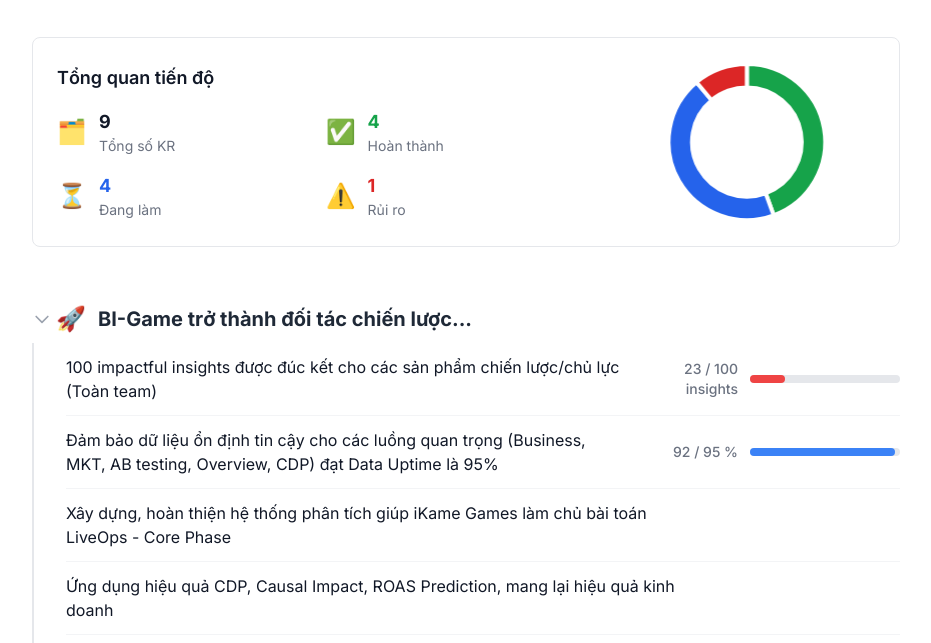
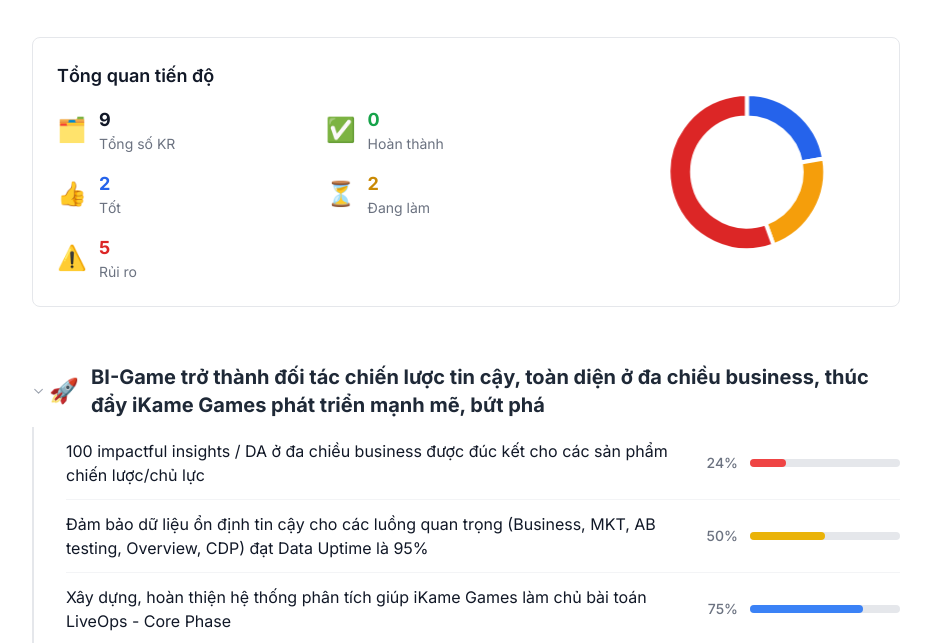
Before and after one commit to congtt041195/okr-dashboard, a plain HTML site: page index.html in a window 1280 px wide. Shown: the part 139-782 px from the top of the page, without its empty margins (174-1105 px from the left). Drawn offline with nearby package versions, Linux system fonts and the light colour scheme.

Commit message:
Update index.html

```diff
--- a/index.html
+++ b/index.html
@@ -27,6 +27,9 @@
         .progress-bar-wrapper {
             width: 150px;
         }
+        .kr-container.hidden {
+            display: none;
+        }
     </style>
 </head>
 <body class="text-gray-900">
@@ -47,28 +50,35 @@
                         <div class="flex items-center space-x-3">
                             <span class="text-2xl">🗂️</span>
                             <div>
-                                <p class="font-bold text-lg" id="total-krs">9</p>
+                                <p class="font-bold text-lg" id="total-krs">0</p>
                                 <p class="text-sm text-gray-500">Tổng số KR</p>
                             </div>
                         </div>
                         <div class="flex items-center space-x-3">
                             <span class="text-2xl">✅</span>
                             <div>
-                                <p class="font-bold text-lg text-green-600" id="completed-krs">4</p>
+                                <p class="font-bold text-lg text-green-600" id="completed-krs">0</p>
                                 <p class="text-sm text-gray-500">Hoàn thành</p>
+                            </div>
+                        </div>
+                        <div class="flex items-center space-x-3">
+                            <span class="text-2xl">👍</span>
+                             <div>
+                                <p class="font-bold text-lg text-blue-600" id="ontrack-krs">0</p>
+                                <p class="text-sm text-gray-500">Tốt</p>
                             </div>
                         </div>
                          <div class="flex items-center space-x-3">
                             <span class="text-2xl">⏳</span>
                              <div>
-                                <p class="font-bold text-lg text-blue-600" id="inprogress-krs">4</p>
+                                <p class="font-bold text-lg text-yellow-600" id="inprogress-krs">0</p>
                                 <p class="text-sm text-gray-500">Đang làm</p>
                             </div>
                         </div>
                          <div class="flex items-center space-x-3">
                             <span class="text-2xl">⚠️</span>
                             <div>
-                                <p class="font-bold text-lg text-red-600" id="atrisk-krs">1</p>
+                                <p class="font-bold text-lg text-red-600" id="atrisk-krs">0</p>
                                 <p class="text-sm text-gray-500">Rủi ro</p>
                             </div>
                         </div>
@@ -79,30 +89,8 @@
         </section>
 
         <!-- Objectives Section -->
-        <main class="space-y-8">
-            <!-- Objective 1 -->
-            <section id="objective-1">
-                <div class="objective-toggle flex items-center cursor-pointer py-2 group">
-                    <svg class="toggle-icon open w-5 h-5 mr-1 text-gray-400 group-hover:text-gray-600" fill="none" stroke="currentColor" viewBox="0 0 24 24" xmlns="http://www.w3.org/2000/svg"><path stroke-linecap="round" stroke-linejoin="round" stroke-width="2" d="M9 5l7 7-7 7"></path></svg>
-                    <span class="text-2xl mr-3">🚀</span>
-                    <h2 class="text-xl font-bold text-gray-800">BI-Game trở thành đối tác chiến lược...</h2>
-                </div>
-                <div class="kr-container pl-8 border-l-2 border-gray-200">
-                    <!-- KRs will be injected here by JS -->
-                </div>
-            </section>
-
-            <!-- Objective 2 -->
-            <section id="objective-2">
-                 <div class="objective-toggle flex items-center cursor-pointer py-2 group">
-                    <svg class="toggle-icon open w-5 h-5 mr-1 text-gray-400 group-hover:text-gray-600" fill="none" stroke="currentColor" viewBox="0 0 24 24" xmlns="http://www.w3.org/2000/svg"><path stroke-linecap="round" stroke-linejoin="round" stroke-width="2" d="M9 5l7 7-7 7"></path></svg>
-                    <span class="text-2xl mr-3">🔥</span>
-                    <h2 class="text-xl font-bold text-gray-800">Đội ngũ team vững mạnh, nhiệt huyết...</h2>
-                </div>
-                 <div class="kr-container pl-8 border-l-2 border-gray-200">
-                     <!-- KRs will be injected here by JS -->
-                </div>
-            </section>
+        <main id="objectives-container" class="space-y-8">
+            <!-- Objectives will be injected here by JS -->
         </main>
     </div>
 
@@ -110,75 +98,90 @@
     document.addEventListener('DOMContentLoaded', function() {
 
         // --- DATA SOURCE ---
+        // Data parsed from "H1- 2025 OKR Planning & Execution - 1. OKRs.csv"
+        // Progress is now a direct percentage value.
         const okrData = {
-            objective1: [
-                { type: 'metric', title: '100 impactful insights được đúc kết cho các sản phẩm chiến lược/chủ lực (Toàn team)', current: 23, target: 100, unit: 'insights' },
-                { type: 'metric', title: 'Đảm bảo dữ liệu ổn định tin cậy cho các luồng quan trọng (Business, MKT, AB testing, Overview, CDP) đạt Data Uptime là 95%', current: 92, target: 95, unit: '%' },
-                { type: 'task', title: 'Xây dựng, hoàn thiện hệ thống phân tích giúp iKame Games làm chủ bài toán LiveOps - Core Phase', completed: false },
-                { type: 'task', title: 'Ứng dụng hiệu quả CDP, Causal Impact, ROAS Prediction, mang lại hiệu quả kinh doanh', completed: false },
-                { type: 'task', title: 'Đúc rút quy trình đánh giá đo lường Marketing Measurement hiệu quả', completed: true },
+            "🚀 BI-Game trở thành đối tác chiến lược tin cậy, toàn diện ở đa chiều business, thúc đẩy iKame Games phát triển mạnh mẽ, bứt phá": [
+                { title: '100 impactful insights / DA ở đa chiều business được đúc kết cho các sản phẩm chiến lược/chủ lực', progress: 0.24 },
+                { title: 'Đảm bảo dữ liệu ổn định tin cậy cho các luồng quan trọng (Business, MKT, AB testing, Overview, CDP) đạt Data Uptime là 95%', progress: 0.50 },
+                { title: 'Xây dựng, hoàn thiện hệ thống phân tích giúp iKame Games làm chủ bài toán LiveOps - Core Phase', progress: 0.75 },
+                { title: 'Ứng dụng hiệu quả CDP, Causal Impact, ROAS Prediction, mang lại hiệu quả kinh doanh', progress: 0.70 },
+                { title: 'Đúc rút quy trình đánh giá đo lường Marketing Measurement hiệu quả', progress: 0.50 },
             ],
-            objective2: [
-                { type: 'metric', title: '100% thành viên team được áp dụng hệ thống Level và áp dụng để phát triển bản thân', current: 100, target: 100, unit: '%' },
-                { type: 'metric', title: '100% thành viên team được trang bị đầy đủ IKM và được đánh giá là ứng dụng hiệu quả', current: 100, target: 100, unit: '%' },
-                { type: 'metric', title: '100% thành viên team được trang bị công cụ AI để nâng cao hiệu suất', current: 100, target: 100, unit: '%' },
-                { type: 'metric', title: 'Tuyển dụng và onboard thành công 03 Data Analyst trong H1-2025', current: 2, target: 3, unit: 'người' },
+            "🔥 Đội ngũ team vững mạnh, nhiệt huyết, sáng tạo, không ngừng nâng tầm": [
+                { title: '100% thành viên team được áp dụng hệ thống Level và áp dụng để phát triển bản thân', progress: 0.00 },
+                { title: '100% thành viên team được trang bị đầy đủ IKM và được đánh giá là ứng dụng hiệu quả để nâng cao hiệu quả công việc', progress: 0.10 },
+                { title: '100% thành viên team được trang bị công cụ AI để nâng cao hiệu suất của team', progress: 0.20 },
+                { title: 'Tuyển dụng và onboard thành công 03 Data Analyst trong H1-2025', progress: 0.30 },
             ]
         };
 
-        const krContainer1 = document.querySelector('#objective-1 .kr-container');
-        const krContainer2 = document.querySelector('#objective-2 .kr-container');
-
-        let summary = { completed: 0, inProgress: 0, atRisk: 0 };
+        const objectivesContainer = document.getElementById('objectives-container');
+        let summary = { completed: 0, onTrack: 0, inProgress: 0, atRisk: 0, total: 0 };
 
         function createKrRow(kr) {
-            let progressHtml = '';
-            let progress = 0;
-            let status = 'inProgress';
+            const progressPercent = kr.progress * 100;
 
-            if (kr.type === 'metric') {
-                progress = kr.target > 0 ? (kr.current / kr.target) * 100 : 100;
-                if (progress >= 100) status = 'completed';
-                else if (progress < 50) status = 'atRisk'; // Example risk threshold
+            // Determine status and color based on the numeric progress value
+            let colorClass = 'bg-red-500'; // At risk
+            let statusKey = 'atRisk';
 
-                const displayProgress = Math.min(progress, 100);
-                const color = status === 'completed' ? 'bg-green-500' : status === 'atRisk' ? 'bg-red-500' : 'bg-blue-500';
+            if (progressPercent >= 100) {
+                colorClass = 'bg-green-500';
+                statusKey = 'completed';
+            } else if (progressPercent >= 70) {
+                colorClass = 'bg-blue-500';
+                statusKey = 'onTrack';
+            } else if (progressPercent >= 40) {
+                colorClass = 'bg-yellow-500';
+                statusKey = 'inProgress';
+            }
 
-                progressHtml = `
+            // Generate the progress bar HTML
+            const progressHtml = `
                 <div class="flex items-center space-x-3">
-                        <span class="text-sm font-medium text-gray-500 w-24 text-right">${kr.current} / ${kr.target} ${kr.unit}</span>
+                    <span class="text-sm font-medium text-gray-500 w-12 text-right">${progressPercent.toFixed(0)}%</span>
                     <div class="progress-bar-wrapper bg-gray-200 rounded-full h-2">
-                            <div class="${color} h-2 rounded-full" style="width: ${displayProgress}%"></div>
+                        <div class="${colorClass} h-2 rounded-full" style="width: ${progressPercent}%"></div>
                     </div>
                 </div>
             `;
-            } else if (kr.type === 'task') {
-                status = kr.completed ? 'completed' : 'inProgress';
-                const iconClass = kr.completed ? 'text-green-500' : 'text-gray-400';
-                const icon = kr.completed ? 'fa-solid fa-circle-check' : 'fa-regular fa-circle';
-
-                progressHtml = `<div class="w-44 text-right"><i class="${icon} ${iconClass}"></i></div>`;
-            }
 
             // Update summary
-            summary[status]++;
+            summary[statusKey]++;
+            summary.total++;
 
             const row = document.createElement('div');
             row.className = 'flex justify-between items-center py-3 border-b border-gray-100 last:border-b-0';
-            row.innerHTML = `
-                <p class="flex-1 pr-4">${kr.title}</p>
-                ${progressHtml}
-            `;
+            row.innerHTML = `<p class="flex-1 pr-4">${kr.title}</p>${progressHtml}`;
             return row;
         }
 
-        okrData.objective1.forEach(kr => krContainer1.appendChild(createKrRow(kr)));
-        okrData.objective2.forEach(kr => krContainer2.appendChild(createKrRow(kr)));
+        // Render all objectives and their KRs
+        Object.keys(okrData).forEach((objectiveTitle) => {
+            const objectiveSection = document.createElement('section');
+            const krs = okrData[objectiveTitle];
+
+            const icon = objectiveTitle.substring(0, objectiveTitle.indexOf(' '));
+            const title = objectiveTitle.substring(objectiveTitle.indexOf(' ') + 1);
+
+            objectiveSection.innerHTML = `
+                <div class="objective-toggle flex items-center cursor-pointer py-2 group">
+                    <svg class="toggle-icon open w-5 h-5 mr-1 text-gray-400 group-hover:text-gray-600" fill="none" stroke="currentColor" viewBox="0 0 24 24" xmlns="http://www.w3.org/2000/svg"><path stroke-linecap="round" stroke-linejoin="round" stroke-width="2" d="M9 5l7 7-7 7"></path></svg>
+                    <span class="text-2xl mr-3">${icon}</span>
+                    <h2 class="text-xl font-bold text-gray-800">${title}</h2>
+                </div>
+                <div class="kr-container pl-8 border-l-2 border-gray-200"></div>`;
+
+            const krContainer = objectiveSection.querySelector('.kr-container');
+            krs.forEach(kr => krContainer.appendChild(createKrRow(kr)));
+            objectivesContainer.appendChild(objectiveSection);
+        });
 
         // --- Update Summary Display ---
-        const allKrs = [...okrData.objective1, ...okrData.objective2];
-        document.getElementById('total-krs').textContent = allKrs.length;
+        document.getElementById('total-krs').textContent = summary.total;
         document.getElementById('completed-krs').textContent = summary.completed;
+        document.getElementById('ontrack-krs').textContent = summary.onTrack;
         document.getElementById('inprogress-krs').textContent = summary.inProgress;
         document.getElementById('atrisk-krs').textContent = summary.atRisk;
 
@@ -197,10 +200,10 @@
         new Chart(ctx, {
             type: 'doughnut',
             data: {
-                labels: ['Hoàn thành', 'Đang làm', 'Rủi ro'],
+                labels: ['Hoàn thành', 'Tốt', 'Đang làm', 'Rủi ro'],
                 datasets: [{
-                    data: [summary.completed, summary.inProgress, summary.atRisk],
-                    backgroundColor: ['#16a34a', '#2563eb', '#dc2626'],
+                    data: [summary.completed, summary.onTrack, summary.inProgress, summary.atRisk],
+                    backgroundColor: ['#16a34a', '#2563eb', '#f59e0b', '#dc2626'],
                     borderColor: '#FFFFFF',
                     borderWidth: 4,
                 }]
@@ -211,9 +214,7 @@
                 cutout: '70%',
                 plugins: {
                     legend: { display: false },
-                    tooltip: {
-                         font: { family: "'Inter', sans-serif" },
-                    }
+                    tooltip: { font: { family: "'Inter', sans-serif" } }
                 }
             }
         });
```
Lines whose indentation alone changed are shown as unchanged.
